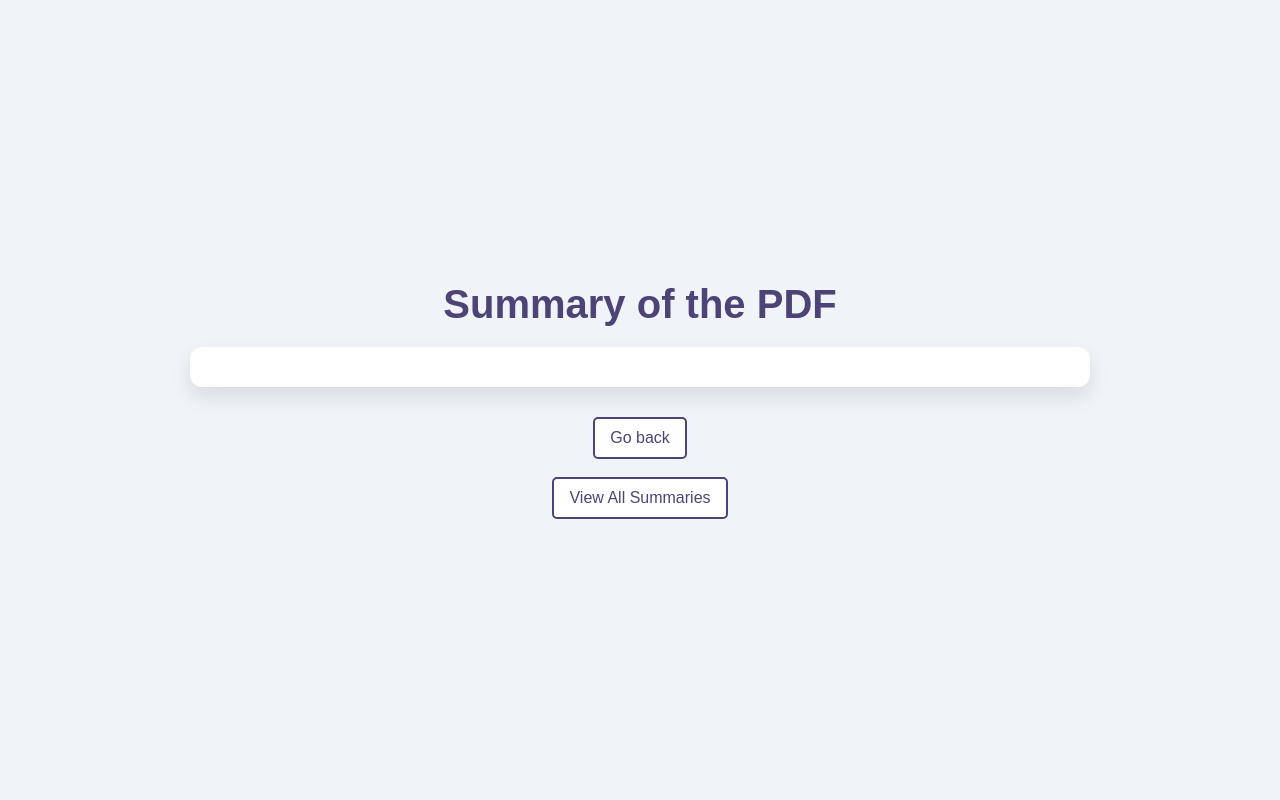
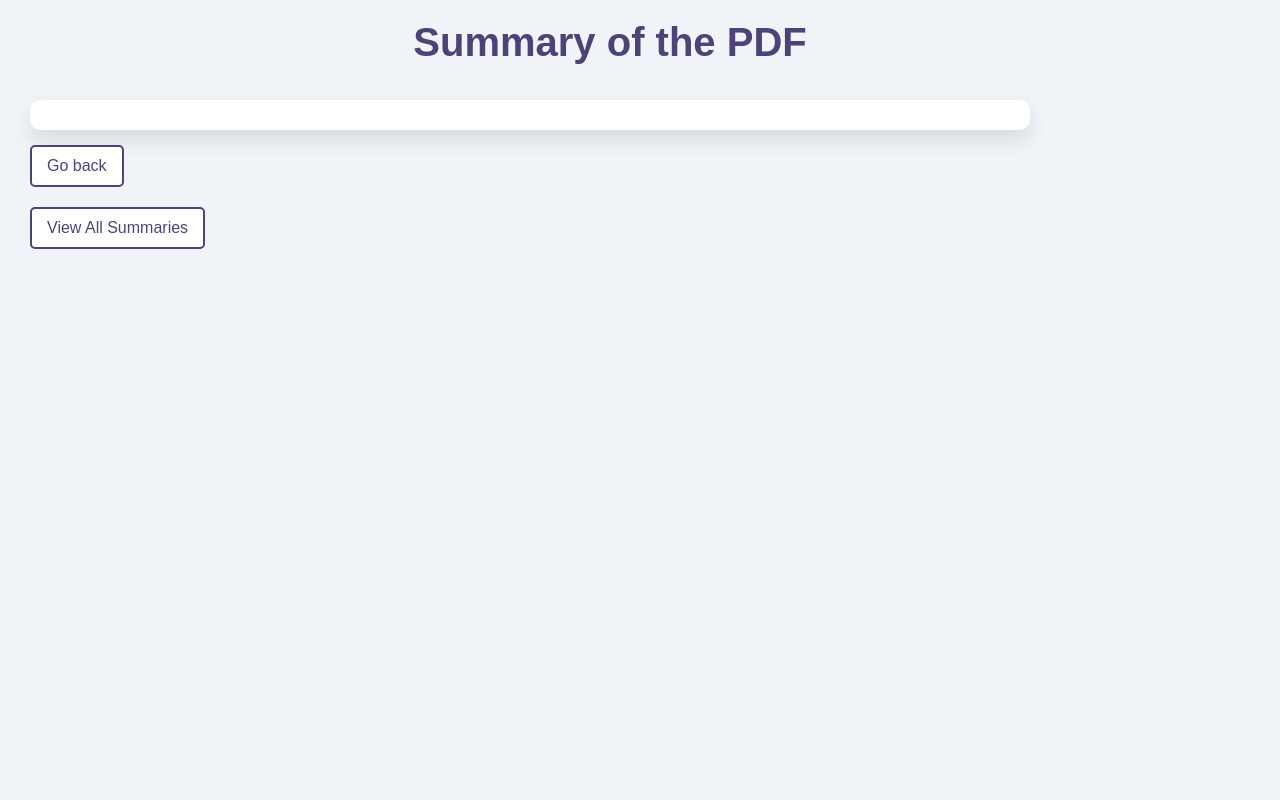
Before and after one commit to NidhiNayak08/Flask_LegalEase, a Flask app: template flask-app/templates/summary.html in a window 1280 px wide. Run offline with Flask 3, Linux system fonts and the light colour scheme; the template is opened without the code that fills it, so the values that code supplies are empty.

Commit message:
CSS updates

```diff
--- a/flask-app/legal_terms.json
+++ b/flask-app/legal_terms.json
@@ -81,8 +81,8 @@
       "meaning": "A local self-government system in rural areas of India, consisting of elected members who resolve disputes."
     },
     {
-      "term": "High Court",
-      "meaning": "A higher-level court in the judiciary system, which has jurisdiction over a state or region."
+      "term": "Learned counsel",
+      "meaning": "A term used to refer to a lawyer or advocate who is knowledgeable and experienced in legal matters."
     },
     {
       "term": "Stay Order",
@@ -103,10 +103,6 @@
     {
       "term": "Verification",
       "meaning": "The process of confirming the accuracy or truth of a document or statement."
-    },
-    {
-      "term": "Evidence",
-      "meaning": "Information presented in court to support or refute a claim."
     },
     {
       "term": "Inadmissible Evidence",
--- a/flask-app/templates/summary.html
+++ b/flask-app/templates/summary.html
@@ -1,10 +1,9 @@
 <!DOCTYPE html>
 <html lang="en">
-  <head>
+
+<head>
     <meta charset="UTF-8" />
     <meta name="viewport" content="width=device-width, initial-scale=1.0" />
-
-<head>
     <meta charset="UTF-8">
     <meta name="viewport" content="width=device-width, initial-scale=1.0">
     <title>PDF Summary</title>
@@ -19,62 +18,63 @@
             font-family: Arial, sans-serif;
             background-color: #f0f4f8;
             display: flex;
+            justify-content: flex-start;
+            /* Align content to the left */
+            align-items: flex-start;
+            /* Align items to the left side */
             flex-direction: column;
-            justify-content: center;
-            align-items: center;
             min-height: 100vh;
             padding: 20px;
+            max-width: 1200px;
+            /* Set a max-width for the content */
+            margin: auto 10px;
+            /* Center the content horizontally on larger screens */
         }
 
         h1 {
             color: #4e4376;
-            /* Updated to match previous design */
             font-size: 2.5rem;
             margin-bottom: 20px;
             text-align: center;
+            /* Align text to the left */
             font-weight: bold;
+            width: 100%;
+            /* Ensure heading takes full width */
         }
 
         p {
             background-color: #fff;
-            /* White background for the summary */
-            padding: 20px;
-            /* Increased padding */
-            border-radius: 12px;
-            /* Rounded corners */
+            padding: 15px;
+            border-radius: 10px;
             box-shadow: 0 10px 20px rgba(0, 0, 0, 0.1);
-            /* Subtle shadow */
-            max-width: 900px;
+            max-width: 1000px;
             width: 100%;
-            margin-bottom: 30px;
-            /* More space below the summary */
+            margin: 15px 0px;
             line-height: 1.6;
             color: #555;
             font-size: 1rem;
-            /* Font size */
+            text-align: left;
+            /* Align text to the left */
         }
 
         a {
             text-decoration: none;
             font-size: 1rem;
             color: #4e4376;
-            /* Updated to match previous design */
             background-color: #fff;
-            /* Button background */
             border: 2px solid #4e4376;
-            /* Button border color */
             padding: 10px 15px;
             border-radius: 5px;
             transition: background-color 0.3s ease, color 0.3s ease;
             display: inline-block;
-            /* Make it block for padding */
+            margin-right: 10px;
+            margin-bottom: 20px;
+            text-align: center;
         }
 
         a:hover {
             background-color: #4e4376;
-            /* Hover background color */
             color: white;
-            /* Hover text color */
         }
 
         a:focus {
@@ -82,7 +82,6 @@
         }
 
         .highlight {
-            /* background-color: yellow; */
             color: rgb(48, 48, 242);
             font-weight: 700;
             font-style: italic;
@@ -97,34 +96,25 @@
             background-color: #ffffff;
             border: 1px solid #ccc;
             padding: 10px;
-            /* Increased padding for the tooltip */
             border-radius: 5px;
             white-space: normal;
-            /* Allow text to wrap */
             z-index: 100;
             bottom: 120%;
-            /* Show the tooltip above the term */
             left: 50%;
             transform: translateX(-50%);
             opacity: 0.9;
             font-size: 12px;
             min-width: 400px;
-            /* Set a maximum width for the tooltip */
             word-wrap: break-word;
-            /* Allow long words to break and wrap */
             box-shadow: 0 4px 8px rgba(0, 0, 0, 0.2);
-            /* Subtle shadow for the tooltip */
         }
     </style>
-  </head>
-  <body>
 </head>
 
 <body>
     <h1>Summary of the PDF</h1>
     <p>{{ summary | safe }}</p>
     <a href="{{ url_for('index') }}">Go back</a>
-    <br>
     <a href="{{ url_for('my_docs') }}">View All Summaries</a>
 </body>
 
```
Also changed, not shown: 1 other file.
